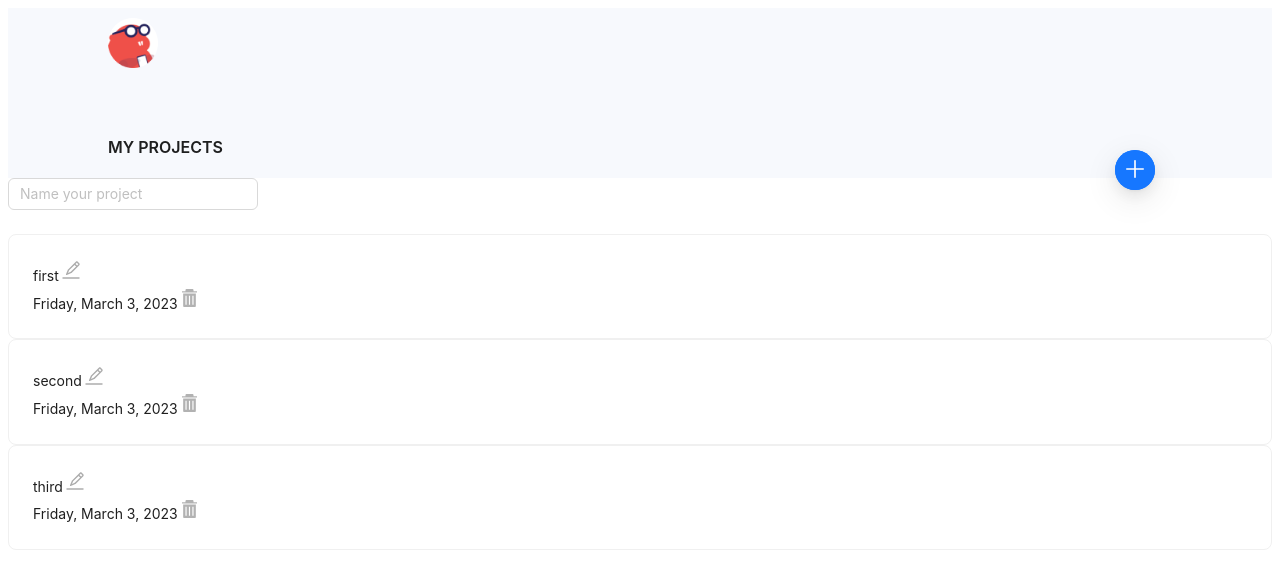
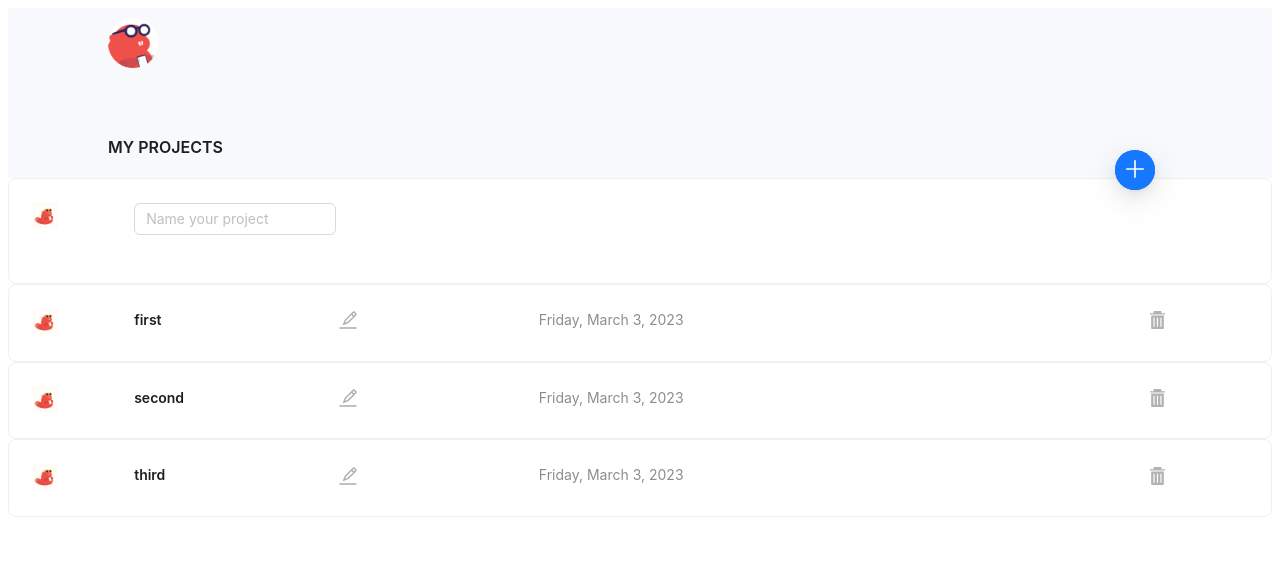
Before and after one commit to kjgamis/thunkable-app, a React (Create React App) app: page / in a window 1280 px wide. Both pictures are taken after a click on the button 1135 px from the left and 170 px from the top of the page. Shown: the top 588 px of the page. Built offline with nearby package versions, Linux system fonts and the light colour scheme.

Commit message:
feat: modify ProjectItem to include create functionality and add styling

```diff
--- a/src/App.js
+++ b/src/App.js
@@ -1,18 +1,14 @@
 import React, { useState } from 'react'
-import { useDispatch } from 'react-redux'
 import { FloatButton } from 'antd'
-import ProjectForm from './components/ProjectForm'
 import ProjectList from './components/ProjectList'
+import ProjectItem from './components/ProjectItem'
 import Header from './components/Header'
-import { createProject } from './redux/project'
 import { ReactComponent as PlusIconSvg } from './assets/PlusSign.svg'
 
 const App = () => {
-  const dispatch = useDispatch()
   const [newProject, setNewProject] = useState(false)
 
-  const handleCreateProject = ({ name }) => {
-    dispatch(createProject({ name }))
+  const handleCreateProject = () => {
     setNewProject(false)
   }
 
@@ -25,7 +21,7 @@ const App = () => {
         style={{ top: 150, right: 125 }}
         icon={<PlusIconSvg />}
       />
-      {newProject && <ProjectForm onSubmit={handleCreateProject} />}
+      {newProject && <ProjectItem type='create' onSubmit={handleCreateProject} />}
       <ProjectList />
     </div>
   )
--- a/src/components/ProjectItem.js
+++ b/src/components/ProjectItem.js
@@ -1,15 +1,17 @@
-import React, { useState } from 'react'
+import React, { Fragment, useState } from 'react'
 import { useDispatch } from 'react-redux'
-import { Card, Button, Modal } from 'antd'
+import { Card, Button, Modal, Image, Typography, Col, Row } from 'antd'
 import Icon from '@ant-design/icons'
+const { Text } = Typography
 const { confirm } = Modal
-import { updateProject, deleteProject } from '../redux/project'
+import { updateProject, deleteProject, createProject } from '../redux/project'
 import ProjectForm from './ProjectForm'
+import ProjectIcon from '../assets/defaultProjectIcon_2x.png'
 import { ReactComponent as DeleteIconSvg } from '../assets/DeleteIcon.svg'
 import { ReactComponent as EditIconSvg } from '../assets/EditIcon.svg'
 import { ReactComponent as QuestionIconSvg } from '../assets/Question.svg'
 
-const ProjectItem = ({ id, name, dateCreated }) => {
+const ProjectItem = ({ id, name, dateCreated, type, onSubmit }) => {
   const dispatch = useDispatch()
   const [editProject, setEditProject] = useState(false)
 
@@ -20,6 +22,11 @@ const ProjectItem = ({ id, name, dateCreated }) => {
 
   const handleDeleteProject = () => {
     dispatch(deleteProject(name))
+  }
+
+  const handleCreateProject = ({ name }) => {
+    dispatch(createProject({ name }))
+    onSubmit()
   }
 
   const showDeleteConfirm = () => {
@@ -36,28 +43,55 @@ const ProjectItem = ({ id, name, dateCreated }) => {
 
   return (
     <Card>
-      {editProject ? (
-        <div>
+      <Row>
+        <Col span={2}>
+          <Image src={ProjectIcon} width={25} />
+        </Col>
+        {type === 'create' && (
+          <Fragment>
+            <Col span={4}>
+              <ProjectForm onSubmit={handleCreateProject} />
+            </Col>
+          </Fragment>
+        )}
+        {type === 'edit' && (
+          <Fragment>
+            {editProject && (
+              <Fragment>
+                <Col span={4}>
                   <ProjectForm onSubmit={handleUpdateProject} />
-        </div>
-      ) : (
-        <div>
-          {name}
+                </Col>
+                <Col span={4} />
+              </Fragment>
+            )}
+            {!editProject && (
+              <Fragment>
+                <Col span={4}>
+                  <Text strong>{name}</Text>
+                </Col>
+                <Col span={4}>
                   <Button
                     onClick={() => setEditProject(editProject => !editProject)}
                     ghost
                     size='small'
                     icon={<EditIconSvg />}
-          />
-        </div>
+                  /></Col>
+              </Fragment>
             )}
-      {dateCreated}
+            <Col span={12}>
+              <Text type='secondary'>{dateCreated}</Text>
+            </Col>
+            <Col span={2}>
               <Button
                 onClick={() => showDeleteConfirm()}
                 ghost
                 size='small'
                 icon={<DeleteIconSvg />}
               />
+            </Col>
+          </Fragment>
+        )}
+      </Row>
     </Card>
   )
 }
--- a/src/components/ProjectList.js
+++ b/src/components/ProjectList.js
@@ -7,7 +7,7 @@ const ProjectList = () => {
   return (
     <div>
       {projectList.length > 0 && projectList.map(({ id, name, dateCreated }) =>
-        <ProjectItem id={id} name={name} dateCreated={dateCreated} />
+        <ProjectItem key={`item-${id}`} id={id} name={name} dateCreated={dateCreated} type='edit' />
       )}
     </div>
   )
```
Lines whose indentation alone changed are shown as unchanged.
